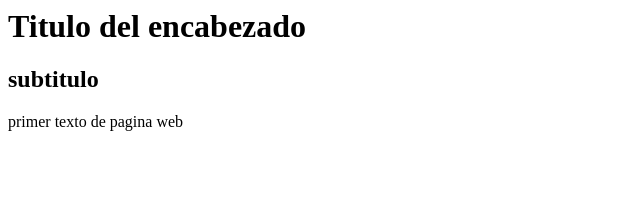
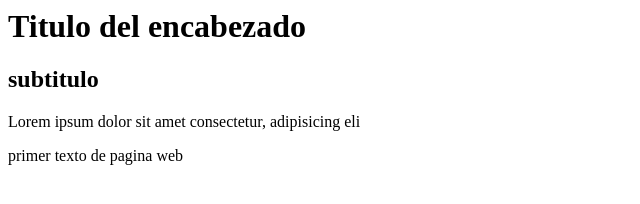
Before and after one commit to SantYram234/test-repository, a plain HTML site: page index.html in a window 1280 px wide. Shown: the whole page, without its empty margins (0-640 px from the left). Drawn offline with Linux system fonts and the light colour scheme.

Commit message:
texto aleatorio :wq

```diff
--- a/index.html
+++ b/index.html
@@ -1,4 +1,3 @@
-
 <html>
 
 <head>
@@ -6,6 +5,7 @@
 </head>
 <h1>Titulo del encabezado</h1>
 <h2>subtitulo</h2>
+<p>Lorem ipsum dolor sit amet consectetur, adipisicing eli</p>
 
 <p> primer texto de pagina web</p>
 </html>
```
